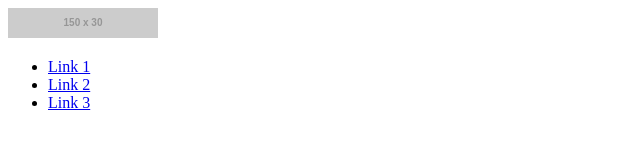
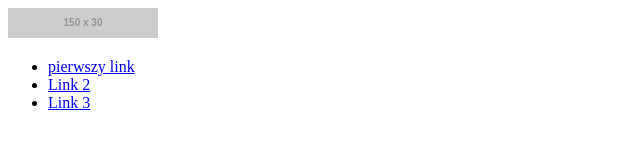
Before and after one commit to dominikdon/nauka-gita2, a plain HTML site: page index.html in a window 1280 px wide. Shown: the full height of the page, 0-640 px from the left. Drawn offline with Linux system fonts and the light colour scheme; placeholder pictures from the web are drawn by us.

Commit message:
Change content

```diff
--- a/index.html
+++ b/index.html
@@ -12,7 +12,7 @@
                 </div>
                 <div class="col col-9">
 		            <ul>
-			            <li><a href="#">Link 1</a></li>
+			            <li><a href="#">pierwszy link</a></li>
 			            <li><a href="#">Link 2</a></li>
 			            <li><a href="#">Link 3</a></li>
 		            </ul>
```
